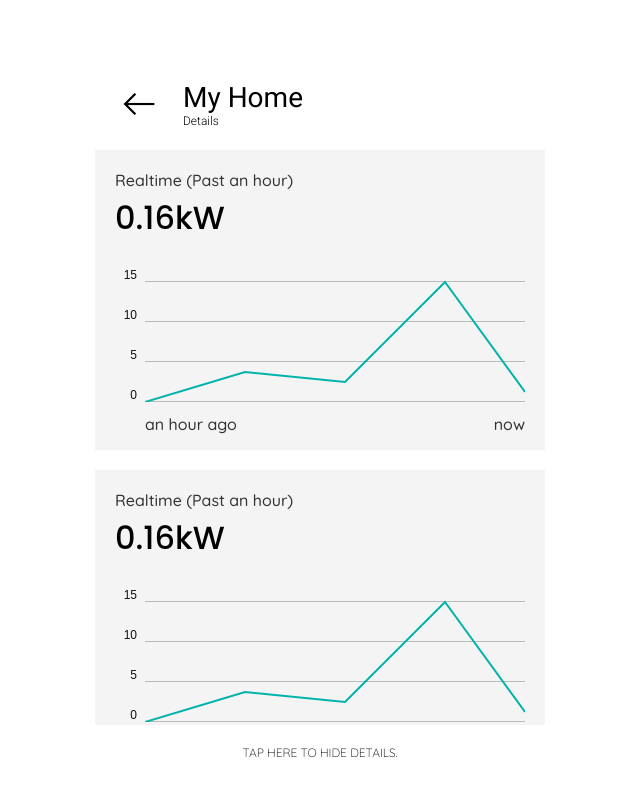
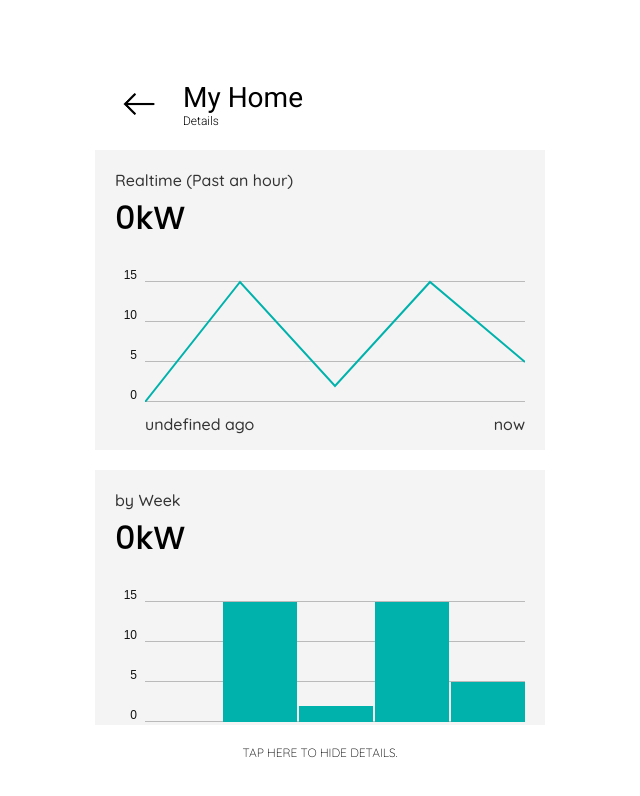
Before and after one commit to MarmotCluster/securecoding-unplug-client, a React (Create React App) app: page /details/1 in a window 1280 px wide. Both pictures are taken after a click on the element "TAP HERE TO SEE MORE DETAILS.". Shown: the top 796 px of the page, without its empty margins (320-960 px from the left). Built offline with nearby package versions, Linux system fonts and the light colour scheme; a web font is replaced by a local one.

Commit message:
feat: :white_check_mark: prepared awesome graphs

```diff
--- a/src/components/layouts/GraphItem.tsx
+++ b/src/components/layouts/GraphItem.tsx
@@ -1,54 +1,122 @@
 import React, { useEffect, useRef } from 'react';
 
-const GraphItem = () => {
+interface GraphItemProps {
+    title?: string | React.ReactNode;
+    result?: number;
+    horizonalRange?: { start: number; interval: number };
+    tails?: number[];
+    chartType?: 'bar' | 'line';
+    oldestString?: string;
+}
+
+const GraphItem = ({
+    title = 'Noname',
+    result = 0,
+    horizonalRange = {
+        start: 0,
+        interval: 5,
+    },
+    tails = [0, 15, 2, 15, 5],
+    chartType = 'line',
+    oldestString = 'undefined ago',
+}: GraphItemProps) => {
     const canvas = useRef(null);
 
     let ctx: CanvasRenderingContext2D | null = null;
 
     useEffect(() => {
+        const _width = 380;
+        const _height = 160;
+        const retails: number[] = (function () {
+            const range = {
+                // max: horizonalRange.interval * 4 + horizonalRange.start,
+                min: horizonalRange.start, // 0
+                abs: horizonalRange.interval * 4, // 20
+            };
+            let res: number[] = [];
+
+            tails.forEach((i) => {
+                res.push(160 - ((i - range.min) / range.abs) * _height);
+                //   15 - 0 / 20 * 160
+            });
+            return res;
+        })();
+        const tailsLength = tails.length - 1;
+
         if (canvas.current) {
             ctx = (canvas.current as HTMLCanvasElement).getContext('2d');
-            ctx!.lineWidth = 2;
-            ctx!.strokeStyle = '#00B2AC';
-            ctx!.clearRect(0, 0, 380, 160);
-            ctx!.beginPath();
-            ctx!.moveTo(0, 160);
-            ctx!.lineTo(100, 130);
-            ctx!.lineTo(200, 140);
-            ctx!.lineTo(300, 40);
-            ctx!.lineTo(380, 150);
 
-            ctx!.stroke();
+            if (chartType === 'line') {
+                ctx!.lineWidth = 2;
+                ctx!.strokeStyle = '#00B2AC';
+                ctx!.clearRect(0, 0, 380, 160);
+                ctx!.beginPath();
+
+                retails.forEach((i, index) => {
+                    if (index === 0) {
+                        ctx!.moveTo((_width * index) / tailsLength, i);
+                    } else {
+                        console.log(i);
+                        ctx!.lineTo((_width * index) / tailsLength, i);
+                    }
+                });
+                ctx!.stroke();
+            } else if (chartType === 'bar') {
+                const barSpace = 2;
+                const barWidth = _width / (tailsLength + 1) - barSpace;
+                console.log(barWidth);
+
+                ctx!.clearRect(0, 0, 380, 160);
+
+                retails.forEach((i, index) => {
+                    if (index === 0) {
+                        ctx!.beginPath();
+                        ctx!.fillRect(barSpace, i, barWidth, 160 - i);
+                        // ctx!.fillRect(0, 0, barWidth, 20);
+                        ctx!.fillStyle = '#00B2AC';
+                        ctx!.stroke();
+                    } else {
+                        ctx!.beginPath();
+                        ctx!.fillRect((barWidth + barSpace) * index + barSpace, i, barWidth, 160 - i);
+                        ctx!.fillStyle = '#00B2AC';
+                        ctx!.stroke();
+                    }
+                });
+            }
         }
     }, []);
 
+    const renderHorizonalRange = () => {
+        const rearr: number[] = (function () {
+            let res = [];
+
+            for (let i = 0; i < 4; i++) {
+                res.push(horizonalRange.start + horizonalRange.interval * i);
+            }
+
+            return res.sort((a, b) => b - a);
+        })();
+        return rearr.map((i, index) => {
+            return (
+                <div key={index} className="board-graph__watt-guide en-ter wei-500">
+                    <p className="board-graph__watt-guide-number">{i}</p>
+                    <div className="board-graph__watt-guide-line"></div>
+                </div>
+            );
+        });
+    };
+
     return (
         <div className="board-graph">
-            <p className="board-graph__title en-sec wei-500">Realtime (Past an hour)</p>
-            <p className="board-graph__watt-reuslt en-ter wei-500">0.16kW</p>
+            <p className="board-graph__title en-sec wei-500">{title}</p>
+            <p className="board-graph__watt-reuslt en-ter wei-500">{result}kW</p>
             <div className="board-graph-area">
                 <canvas ref={canvas} className="board-graph-canvas" width="380px" height="160px"></canvas>
-
-                <div className="board-graph__watt-guide en-ter wei-500">
-                    <p className="board-graph__watt-guide-number">15</p>
-                    <div className="board-graph__watt-guide-line"></div>
-                </div>
-                <div className="board-graph__watt-guide en-ter wei-500">
-                    <p className="board-graph__watt-guide-number">10</p>
-                    <div className="board-graph__watt-guide-line"></div>
-                </div>
-                <div className="board-graph__watt-guide en-ter wei-500">
-                    <p className="board-graph__watt-guide-number">5</p>
-                    <div className="board-graph__watt-guide-line"></div>
-                </div>
-                <div className="board-graph__watt-guide en-ter wei-500">
-                    <p className="board-graph__watt-guide-number">0</p>
-                    <div className="board-graph__watt-guide-line"></div>
-                </div>
+                {renderHorizonalRange()}
                 <div className="board-graph__watt-guide en-ter wei-500">
                     <p className="board-graph__watt-guide-number"></p>
                     <div className="board-graph__watt-guide-line-last">
-                        <p className="en-sec">an hour ago</p>
+                        <p className="en-sec">{oldestString}</p>
                         <p className="en-sec">now</p>
                     </div>
                 </div>
--- a/src/components/pages/Details.tsx
+++ b/src/components/pages/Details.tsx
@@ -79,8 +79,8 @@ const Details = () => {
                         </>
                     ) : (
                         <div className="section-fixed-details">
-                            <GraphItem />
-                            <GraphItem />
+                            <GraphItem title="Realtime (Past an hour)" />
+                            <GraphItem title="by Week" chartType="bar" />
                         </div>
                     )}
                     <p
```
